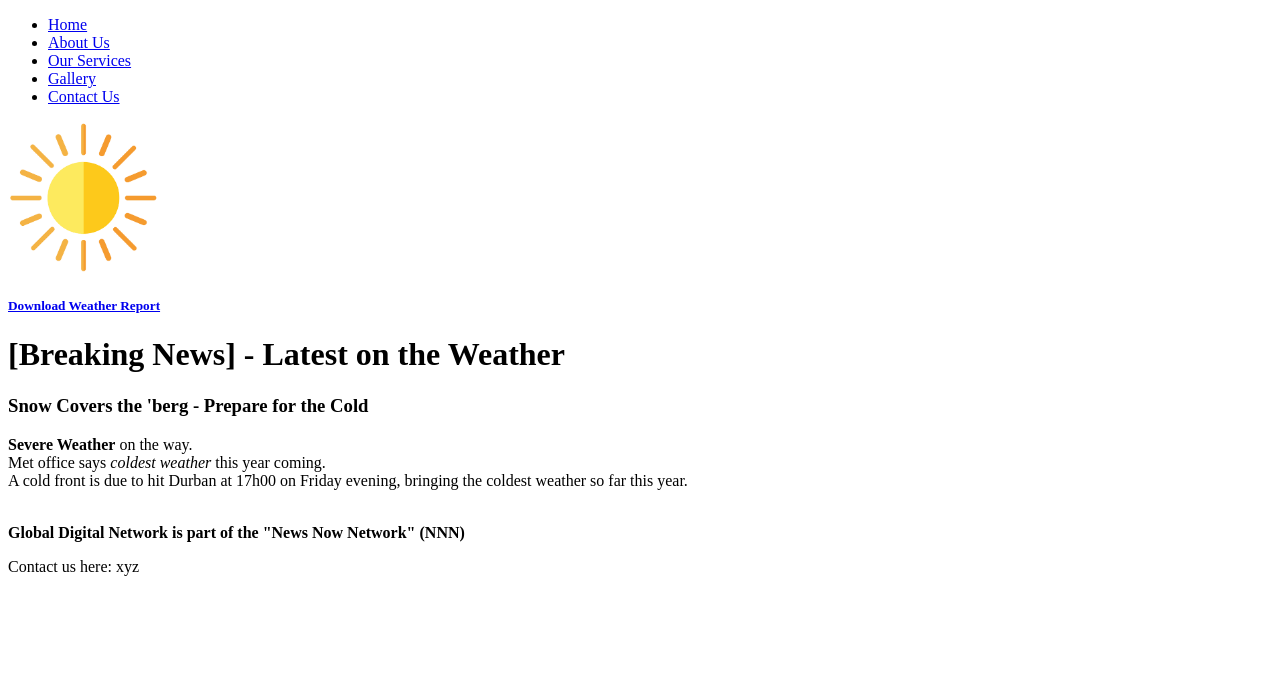
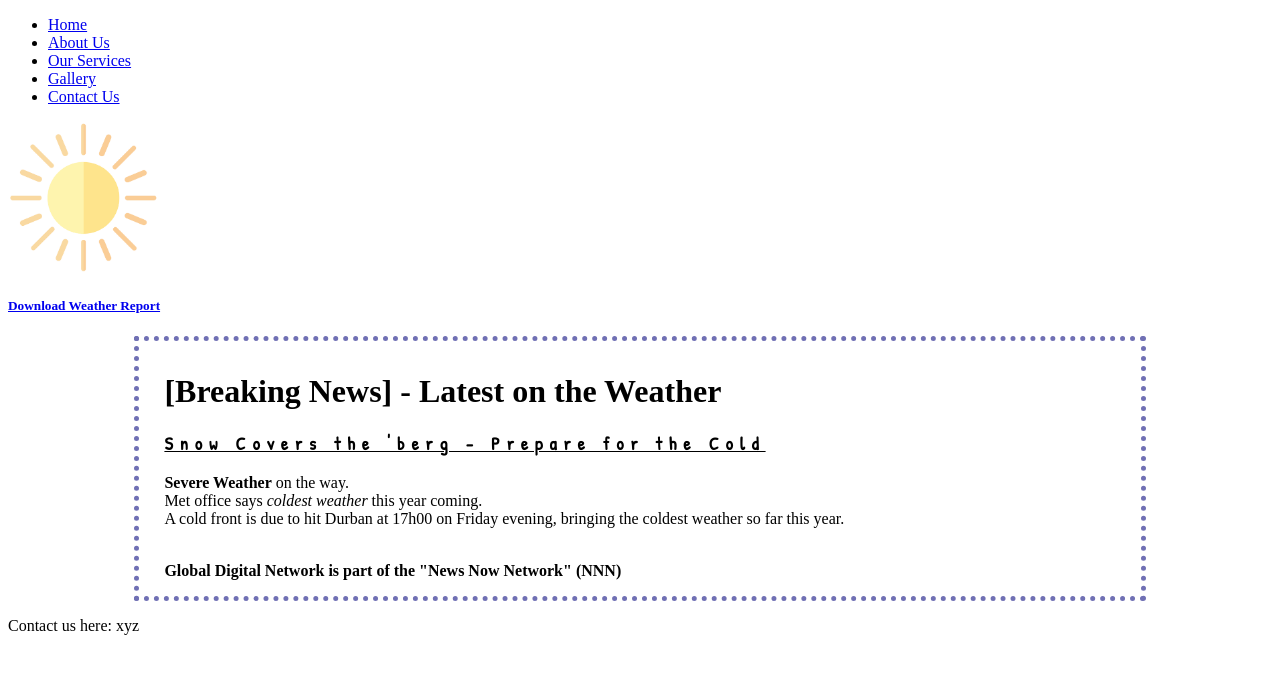
Before and after one commit to SashHey/First_Website_Group2, a plain HTML site: page index.html in a window 1280 px wide. Drawn offline with Linux system fonts and the light colour scheme; a web font is replaced by a local one.

Commit message:
Added text styling and image opacity

```diff
--- a/index.html
+++ b/index.html
@@ -3,6 +3,10 @@
 <head>
     <meta charset="UTF-8">
     <meta name="viewport" content="width=device-width, initial-scale=1.0">
+    <link rel="preconnect" href="https://fonts.googleapis.com">
+    <link rel="preconnect" href="https://fonts.gstatic.com" crossorigin>
+    <link href="https://fonts.googleapis.com/css2?family=Doppio+One&family=Patrick+Hand&display=swap" rel="stylesheet">
+    <link rel="stylesheet" href="styles.css">
     <title>Weather Site</title>
 </head>
 <body>
@@ -19,9 +23,10 @@
         </nav>
     </header>
 
+    <main>
     <section>
     <!--Main image-->
-    <img src="./_images/weather-logo.png" alt="Sun_icon" width="150" height="150"/>
+    <img class="main_img" src="./_images/weather-logo.png" alt="Sun_icon" width="150" height="150"/>
 
     <!--Download link for weather report doc-->
     <article>
@@ -32,7 +37,7 @@
 
     </section>
 
-    <main>
+        <div class="report1">
             <!--Main heading and sub-heading-->
             <h1 title="Heading" id="Breaking_Heading">[Breaking News] - Latest on the Weather</h1>
             <h3 title="Sub-Heading">Snow Covers the 'berg - Prepare for the Cold</h3>
@@ -45,6 +50,7 @@
 
             <aside><strong>Global Digital Network is part of the "News Now Network" (NNN)</strong></aside>
             </p>
+        </div>
     </main>
 
     <footer>
--- /dev/null
+++ b/styles.css
@@ -0,0 +1,30 @@
+.patrick-hand-regular {
+  font-family: "Patrick Hand", cursive;
+  font-weight: 400;
+  font-style: normal;
+}
+
+.body{
+    overflow: scroll;
+    visibility: hidden;
+}
+
+.main_img{
+    opacity: 0.5
+}
+
+.report1{
+    border: 5px dotted rgb(112, 112, 180);
+    margin-left: 10%;
+    margin-right: 10%;
+    padding-left: 25px;
+    padding-top: 10px;
+}
+
+h3{
+    font-size: 18px;
+    font-family: "Patrick Hand";
+    text-decoration: underline;
+    letter-spacing: 7px;
+    font-weight: bold;
+}
```
Lines whose indentation alone changed are shown as unchanged.
